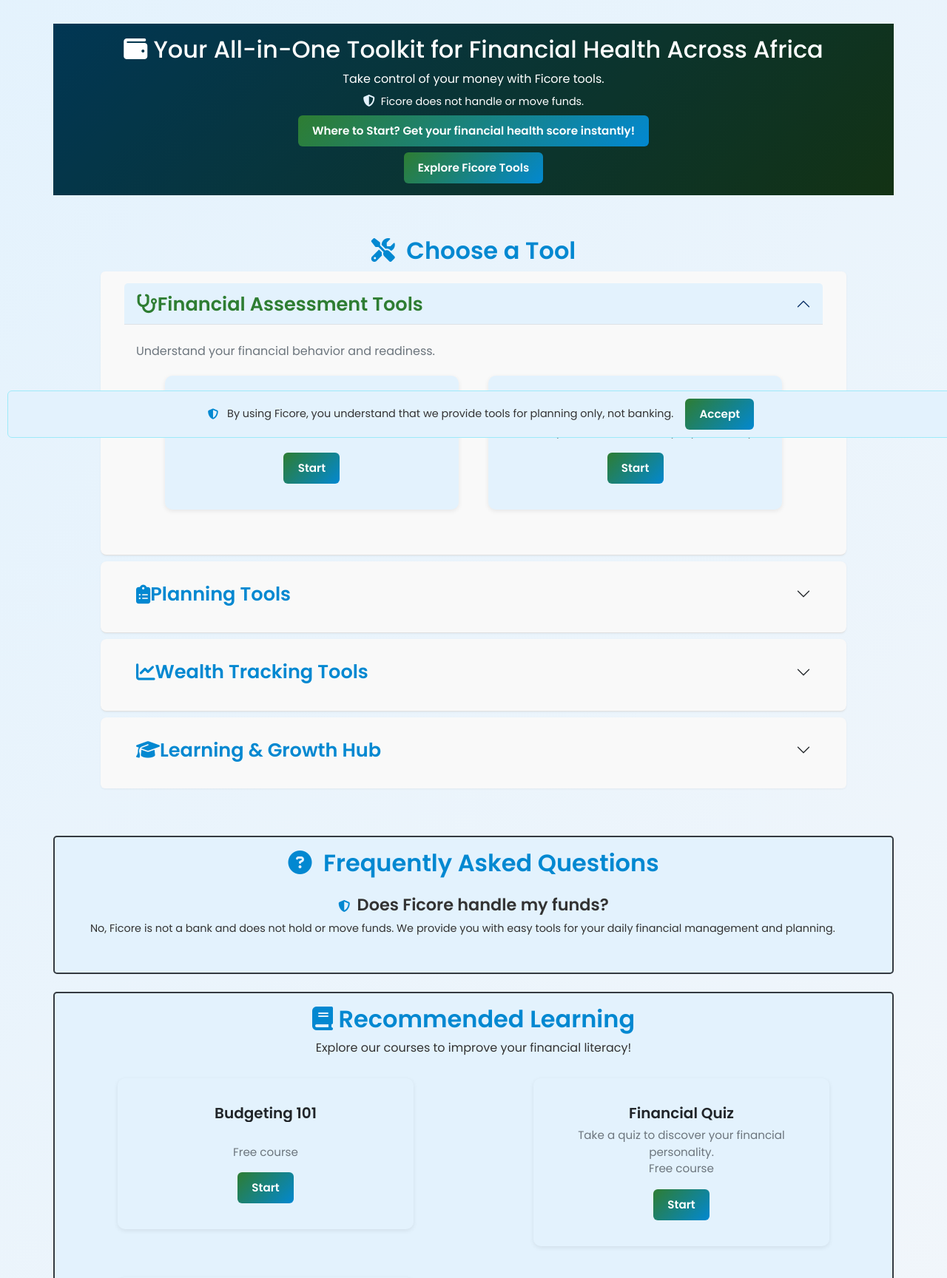
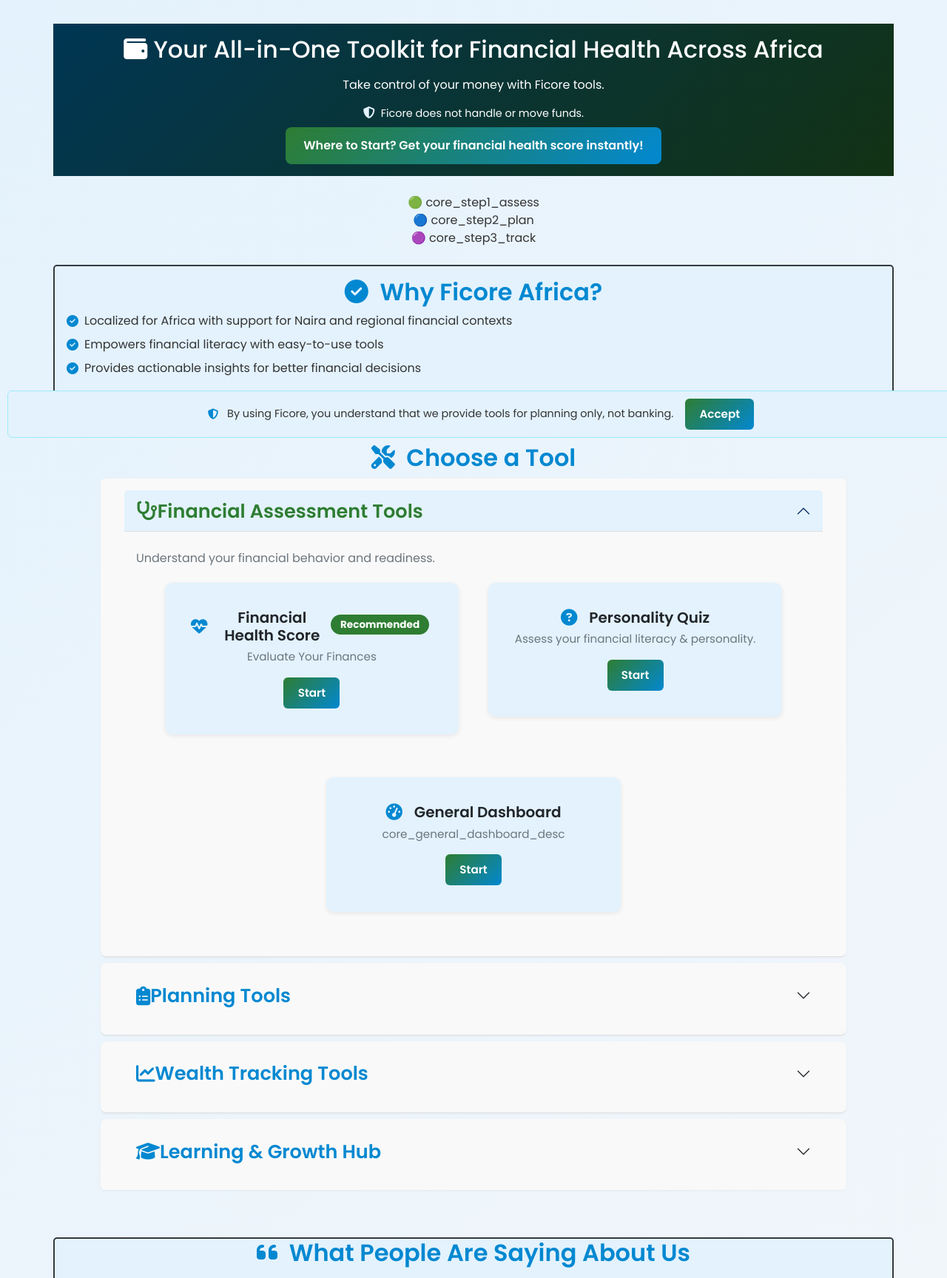
Before and after one commit to ficore-africa/FICORE-TOOLS-SUITE, a Flask app: page / in a window 1280 px wide. Shown: the part 192-1920 px from the top of the page at 74% size. Run offline with Flask 3, Linux system fonts and the light colour scheme; some libraries are stand-ins or nearby versions.

Commit message:
Update index.html

```diff
--- a/templates/index.html
+++ b/templates/index.html
@@ -2,20 +2,42 @@
 {% block title %}{{ trans('core_home') | default('Home') }}{% endblock %}
 {% block content %}
 <div class="container">
+    <!-- Hero Section -->
     <section class="hero text-center my-3">
         <div class="hero-content">
             <h2><i class="fas fa-wallet"></i> {{ trans('core_all_in_one_toolkit') | default('Your All-in-One Toolkit for Financial Health Across Africa') }}</h2>
-            <p>{{ trans('core_money_control') | default('Your Money. Your Control. Your Tools.') }}</p>
-            <p class="hero-subtext" aria-describedby="no-fund-handling-desc"><i class="fas fa-shield-alt me-1" aria-hidden="true"></i> {{ trans('core_no_fund_handling') | default('Track and manage your money, we never touch it.') }}</p>
-            <div class="d-flex flex-column align-items-center">
-                <a href="{{ url_for('financial_health.step1') }}" class="btn btn-primary mb-2" aria-label="{{ trans('financial_health_get_health_score') | default('Get Your Free Health Score') }}">{{ trans('financial_health_get_health_score') | default('Where to Start? Get Your Free Health Score') }}</a>
-                <a href="#tools-section" class="btn btn-primary" aria-label="{{ trans('core_explore_tools') | default('Explore Ficore Tools') }}">{{ trans('core_explore_tools') | default('Explore Ficore Tools') }}</a>
+            <p class="mt-3">{{ trans('core_money_control') | default('Your Money. Your Control. Your Tools.') }}</p>
+            <p class="hero-subtext mt-3" aria-describedby="no-fund-handling-desc"><i class="fas fa-shield-alt me-1" aria-hidden="true"></i> {{ trans('core_no_fund_handling') | default('Track and manage your money, we never touch it.') }}</p>
+            <div class="d-flex justify-content-center">
+                <a href="{{ url_for('financial_health.step1') }}" class="btn btn-primary btn-explore" aria-label="{{ trans('financial_health_get_health_score') | default('Start Here – Check Your Financial Health') }}">{{ trans('financial_health_get_health_score') | default('Start Here – Check Your Financial Health') }}</a>
             </div>
         </div>
     </section>
+
+    <!-- Journey Flow Strip -->
+    <section class="journey-strip text-center my-4">
+        <div class="journey-container">
+            <div class="journey-step"><span class="journey-icon">🟢</span> {{ trans('core_step1_assess') | default('Step 1: Assess') }}</div>
+            <div class="journey-step"><span class="journey-icon">🔵</span> {{ trans('core_step2_plan') | default('Step 2: Plan') }}</div>
+            <div class="journey-step"><span class="journey-icon">🟣</span> {{ trans('core_step3_track') | default('Step 3: Track') }}</div>
+        </div>
+    </section>
+
+    <!-- Why Ficore Africa -->
+    <section class="why-section my-4">
+        <h2 class="text-center"><i class="fas fa-check-circle"></i> {{ trans('core_why_ficore') | default('Why Ficore Africa?') }}</h2>
+        <ul class="why-list list-unstyled">
+            <li><i class="fas fa-check-circle"></i> {{ trans('core_localized') | default('Localized for Africa with support for Naira and regional financial contexts') }}</li>
+            <li><i class="fas fa-check-circle"></i> {{ trans('core_empowers') | default('Empowers financial literacy with easy-to-use tools') }}</li>
+            <li><i class="fas fa-check-circle"></i> {{ trans('core_actionable') | default('Provides actionable insights for better financial decisions') }}</li>
+        </ul>
+    </section>
+
+    <!-- Tools Section -->
     <section class="tools-section my-4" id="tools-section">
         <h2 class="text-center"><i class="fas fa-tools"></i> {{ trans('core_choose_tool') | default('Choose a Tool') }}</h2>
         <div class="accordion" id="toolsAccordion">
+            <!-- Financial Assessment -->
             <div class="tool-group accordion-item">
                 <h3 class="group-title accordion-header" id="headingFinancialAssessment">
                     <button class="accordion-button" type="button" data-bs-toggle="collapse" data-bs-target="#collapseFinancialAssessment" aria-expanded="true" aria-controls="collapseFinancialAssessment">
@@ -29,7 +51,7 @@
                             <div class="col-md-6 mb-3">
                                 <div class="card tool-card custom-card">
                                     <div class="card-body">
-                                        <h3 class="card-title"><i class="fas fa-heartbeat"></i> {{ trans('financial_health_financial_health_score') | default('Financial Health Score') }}</h3>
+                                        <h3 class="card-title"><i class="fas fa-heartbeat"></i> {{ trans('financial_health_financial_health_score') | default('Financial Health Score') }} <span class="badge badge-success">Recommended</span></h3>
                                         <p class="card-text">{{ trans('financial_health_evaluate_finances') | default('Evaluates income, expenses, and debt for a health score') }}</p>
                                         <a href="{{ url_for('financial_health.step1') }}" class="btn btn-primary" data-bs-toggle="tooltip" data-bs-placement="top" title="{{ trans('core_advisory_only') | default('This is an advisory tool only. Ficore does not store or access your funds.') }}" aria-label="{{ trans('financial_health_start_financial_health') | default('Start Financial Health Score') }}">{{ trans('core_start') | default('Start') }}</a>
                                     </div>
@@ -44,10 +66,20 @@
                                     </div>
                                 </div>
                             </div>
+                            <div class="col-md-6 mb-3">
+                                <div class="card tool-card custom-card">
+                                    <div class="card-body">
+                                        <h3 class="card-title"><i class="fas fa-tachometer-alt"></i> {{ trans('core_general_dashboard') | default('General Dashboard') }}</h3>
+                                        <p class="card-text">{{ trans('core_general_dashboard_desc') | default('View all your financial metrics in one place') }}</p>
+                                        <a href="{{ url_for('dashboard.index') }}" class="btn btn-primary" aria-label="{{ trans('core_general_dashboard') | default('Go to General Dashboard') }}">{{ trans('core_start') | default('Start') }}</a>
                                     </div>
                                 </div>
                             </div>
                         </div>
+                    </div>
+                </div>
+            </div>
+            <!-- Planning Tools -->
             <div class="tool-group accordion-item">
                 <h3 class="group-title accordion-header" id="headingPlanningTools">
                     <button class="accordion-button collapsed" type="button" data-bs-toggle="collapse" data-bs-target="#collapsePlanningTools" aria-expanded="false" aria-controls="collapsePlanningTools">
@@ -89,6 +121,7 @@
                     </div>
                 </div>
             </div>
+            <!-- Wealth Tracking -->
             <div class="tool-group accordion-item">
                 <h3 class="group-title accordion-header" id="headingWealthTracking">
                     <button class="accordion-button collapsed" type="button" data-bs-toggle="collapse" data-bs-target="#collapseWealthTracking" aria-expanded="false" aria-controls="collapseWealthTracking">
@@ -112,6 +145,7 @@
                     </div>
                 </div>
             </div>
+            <!-- Learning & Growth -->
             <div class="tool-group accordion-item">
                 <h3 class="group-title accordion-header" id="headingLearningGrowth">
                     <button class="accordion-button collapsed" type="button" data-bs-toggle="collapse" data-bs-target="#collapseLearningGrowth" aria-expanded="false" aria-controls="collapseLearningGrowth">
@@ -131,32 +165,17 @@
                                     </div>
                                 </div>
                             </div>
-                        </div>
-                    </div>
-                </div>
-            </div>
-        </div>
-    </section>
-    <section class="faq-section my-4">
-        <h2 class="text-center"><i class="fas fa-question-circle"></i> {{ trans('core_faq') | default('Frequently Asked Questions') }}</h2>
-        <div class="container">
-            <div class="faq-item">
-                <h3><i class="fas fa-shield-alt me-1" aria-hidden="true"></i> {{ trans('faq_fund_handling') | default('Does Ficore store or manage my money?') }}</h3>
-                <p>{{ trans('faq_fund_handling_answer') | default('No. We provide guidance and tracking tools only. Your money stays with you.') }}</p>
-            </div>
-        </div>
-    </section>
-    <section class="recommended-learning my-4">
-        <h2 class="text-center"><i class="fas fa-book"></i> {{ trans('learning_hub_recommended_learning') | default('Recommended Learning') }}</h2>
-        <p class="text-center">{{ trans('learning_hub_explore_courses') | default('Explore our courses to improve your financial literacy!') }}</p>
-        <div class="courses-grid row">
-            {% if courses %}
-            {% for course in courses %}
+                            <!-- Recommended Learning Moved Here -->
                             <div class="col-md-6 mb-3">
                                 <div class="card tool-card custom-card">
                                     <div class="card-body">
-                        <h3 class="card-title">{{ trans(course.title_key) | default(course.title_en) }}</h3>
-                        <p class="card-text">
+                                        <h3 class="card-title"><i class="fas fa-book"></i> {{ trans('learning_hub_recommended_learning') | default('Recommended Learning') }}</h3>
+                                        <p class="card-text">{{ trans('learning_hub_explore_courses') | default('Explore our courses to improve your financial literacy!') }}</p>
+                                        {% if courses %}
+                                        {% for course in courses %}
+                                        <div class="course-item mb-2">
+                                            <p><strong>{{ trans(course.title_key) | default(course.title_en) }}</strong></p>
+                                            <p>
                                                 {% if course.id == 'budgeting_101' %}
                                                     {{ trans('learning_hub_learn_budgeting') | default('Learn the basics of creating and managing a budget.') }}
                                                 {% elif course.id == 'financial_quiz' %}
@@ -171,47 +190,59 @@
                                                     {{ trans('learning_hub_free_course') | default('Free course') }}
                                                 {% endif %}
                                             </p>
-                        <a href="{{ url_for('learning_hub.course_overview', course_id=course.id) }}" class="btn btn-primary" aria-label="{{ trans('learning_hub_start_course') | default('Start Course') }} {{ trans(course.title_key) }}">{{ trans('core_start') | default('Start') }}</a>
+                                            <a href="{{ url_for('learning_hub.course_overview', course_id=course.id) }}" class="course-link" aria-label="{{ trans('learning_hub_start_course') | default('Start Course') }} {{ trans(course.title_key) }}">{{ trans('core_start') | default('Start') }}</a>
+                                        </div>
+                                        {% endfor %}
+                                        {% else %}
+                                        <p>{{ trans('learning_hub_course_not_found') | default('No courses available at the moment.') }}</p>
+                                        <a href="{{ url_for('learning_hub.courses') }}" class="course-link">{{ trans('learning_hub_view_all_courses') | default('View All Courses') }}</a>
+                                        {% endif %}
                                     </div>
                                 </div>
                             </div>
-            {% endfor %}
-            {% else %}
-            <p class="text-center">{{ trans('learning_hub_course_not_found') | default('No courses available at the moment.') }}</p>
-            <a href="{{ url_for('learning_hub.courses') }}" class="btn btn-primary">{{ trans('learning_hub_view_all_courses') | default('View All Courses') }}</a>
-            {% endif %}
-        </div>
-    </section>
-    <section class="testimonials-section my-4">
-        <h2 class="text-center"><i class="fas fa-quote-left"></i> {{ trans('core_testimonials') | default('What People Are Saying About Us') }}</h2>
-        <div class="row">
-            <div class="col-md-4">
-                <div class="testimonial text-center">
-                    <i class="fas fa-quote-left quote"></i>
-                    {{ trans('core_impressed_features') | default('I explored the features earlier today and was impressed... I thought it was only for SMEs, but I see value for individuals too!') }} — <span class="name">Maisarata Uqubatu</span>
                         </div>
                     </div>
-            <div class="col-md-4">
-                <div class="testimonial text-center">
-                    <i class="fas fa-quote-left quote"></i>
-                    {{ trans('core_ficore_praise') | default('🔥 Ficore 🔥🔥🔥🔥🔥') }} — <span class="name">Abubakar Abdulkadir</span>, {{ trans('core_software_engineer') | default('Software Engineer for Sustainable Solutions') }}
-                </div>
-            </div>
-            <div class="col-md-4">
-                <div class="testimonial text-center">
-                    <i class="fas fa-quote-left quote"></i>
-                    {{ trans('core_potential_support') | default('I’ve been following the Ficore project and I’m impressed. It’s clear there’s potential, and I look forward to supporting.') }} — <span class="name">Aminu Sani Usman</span>
                 </div>
             </div>
         </div>
     </section>
-    <section class="why-section my-4">
-        <h2 class="text-center"><i class="fas fa-check-circle"></i> {{ trans('core_why_ficore') | default('Why Ficore Africa?') }}</h2>
-        <ul class="why-list list-unstyled">
-            <li><i class="fas fa-check-circle"></i> {{ trans('core_localized') | default('Localized for Africa with support for Naira and regional financial contexts') }}</li>
-            <li><i class="fas fa-check-circle"></i> {{ trans('core_empowers') | default('Empowers financial literacy with easy-to-use tools') }}</li>
-            <li><i class="fas fa-check-circle"></i> {{ trans('core_actionable') | default('Provides actionable insights for better financial decisions') }}</li>
-        </ul>
+
+    <!-- Testimonials Section -->
+    <section class="testimonials-section my-4">
+        <h2 class="text-center"><i class="fas fa-quote-left"></i> {{ trans('core_testimonials') | default('What People Are Saying About Us') }}</h2>
+        <div class="row">
+            <div class="col-md-6">
+                <div class="testimonial text-center">
+                    <div class="testimonial-avatar">MU</div>
+                    <p>{{ trans('core_impressed_features') | default('I explored the features earlier today and was impressed... I thought it was only for SMEs, but I see value for individuals too!') }}</p>
+                    <p class="name">Maisarata Uqubatu</p>
+                </div>
+            </div>
+            <div class="col-md-6">
+                <div class="testimonial text-center">
+                    <div class="testimonial-avatar">AA</div>
+                    <p>{{ trans('core_ficore_praise') | default('🔥 Ficore 🔥') }}</p>
+                    <p class="name">Abubakar Abdulkadir, {{ trans('core_software_engineer') | default('Software Engineer for Sustainable Solutions') }}</p>
+                </div>
+            </div>
+        </div>
+    </section>
+
+    <!-- FAQ Section -->
+    <section class="faq-section my-4">
+        <h2 class="text-center"><i class="fas fa-question-circle"></i> {{ trans('core_faq') | default('Frequently Asked Questions') }}</h2>
+        <div class="container">
+            <div class="faq-item">
+                <h3><i class="fas fa-shield-alt me-1" aria-hidden="true"></i> {{ trans('faq_fund_handling') | default('Does Ficore store or manage my money?') }}</h3>
+                <p>{{ trans('faq_fund_handling_answer') | default('No. We provide guidance and tracking tools only. Your money stays with you.') }}</p>
+            </div>
+        </div>
+    </section>
+
+    <!-- Bottom CTA -->
+    <section class="call-to-action text-center my-4">
+        <p><i class="fas fa-star"></i> {{ trans('core_ready_to_take_charge') | default('Ready to take charge of your finances?') }}</p>
+        <a href="{{ url_for('quiz.step1', course_id='financial_quiz') }}" class="btn btn-primary btn-explore" aria-label="{{ trans('quiz_start_personality_quiz') | default('Start Personality Quiz') }}">{{ trans('quiz_start_personality_quiz') | default('Start with a Quick Assessment') }}</a>
     </section>
 </div>
 {% endblock %}
```
Lines whose indentation alone changed are shown as unchanged.
